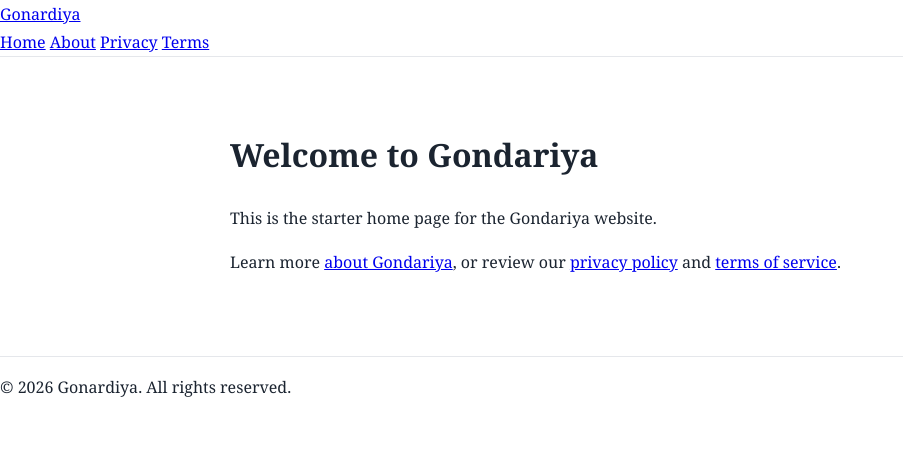
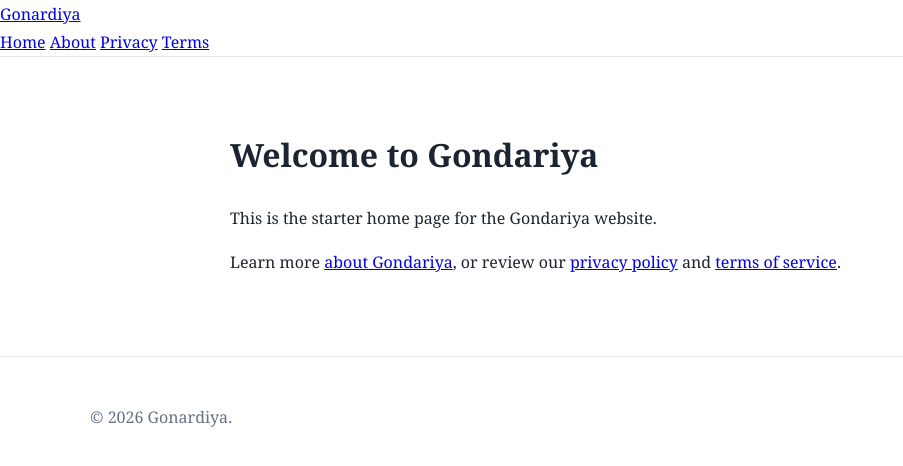
Before and after one commit to RatioJuris/gondariya-web, a Jekyll site: the page built from index.md, in a window 1280 px wide. Shown: the top 466 px of the page, without its empty margins (0-903 px from the left). Built offline with Jekyll 4.4.1, drawn with Linux system fonts in a browser that asks for light colours.

Commit message:
Update footer.html

```diff
--- a/_includes/footer.html
+++ b/_includes/footer.html
@@ -1,5 +1,11 @@
 <footer class="site-footer">
-  <div class="container">
-    <p>&copy; {{ "now" | date: "%Y" }} {{ site.title }}. All rights reserved.</p>
+
+  <div class="site-footer-inner">
+
+    <p>
+      © {{ site.time | date: "%Y" }} Gonardiya.
+    </p>
+
   </div>
+
 </footer>
```
